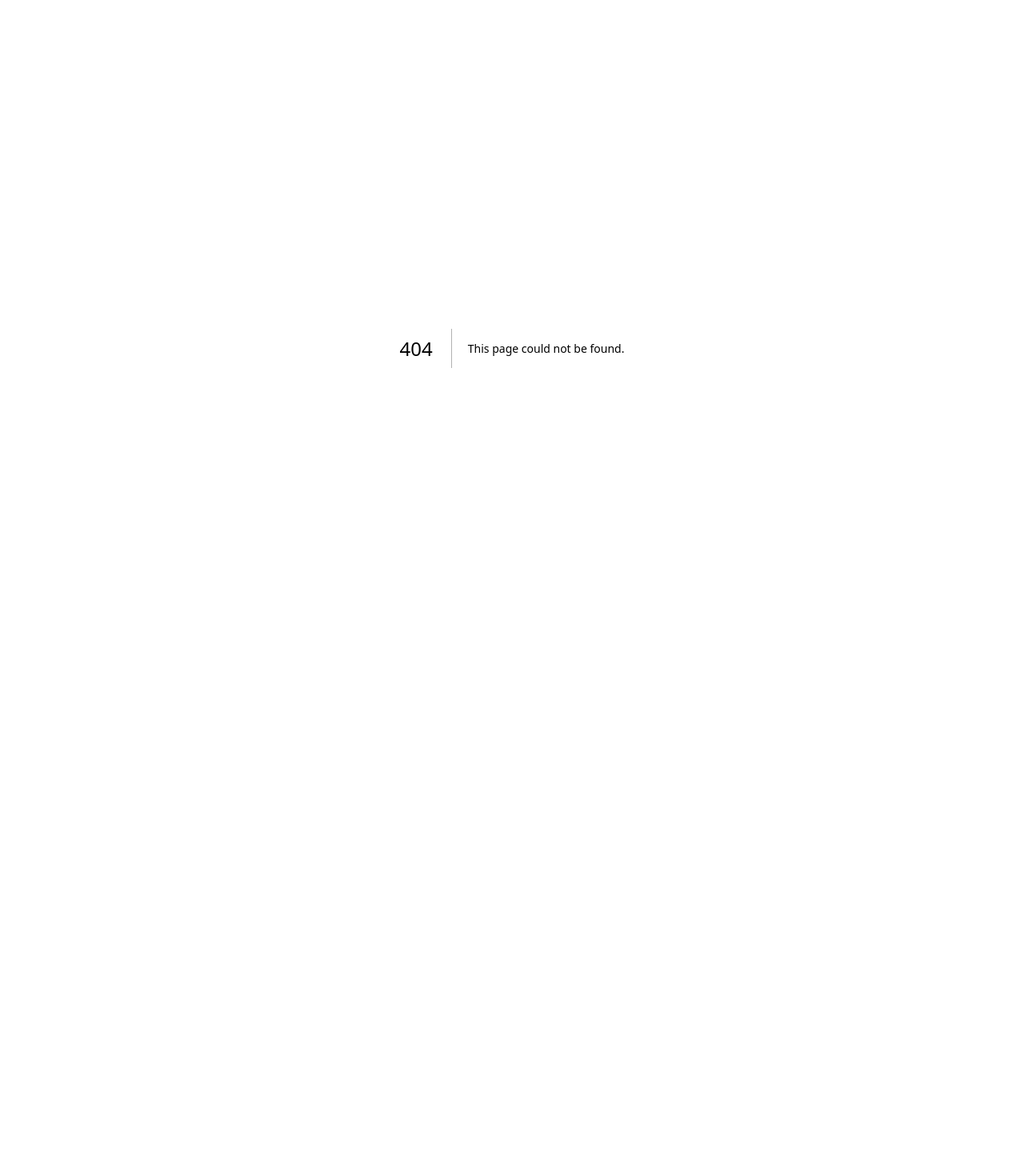
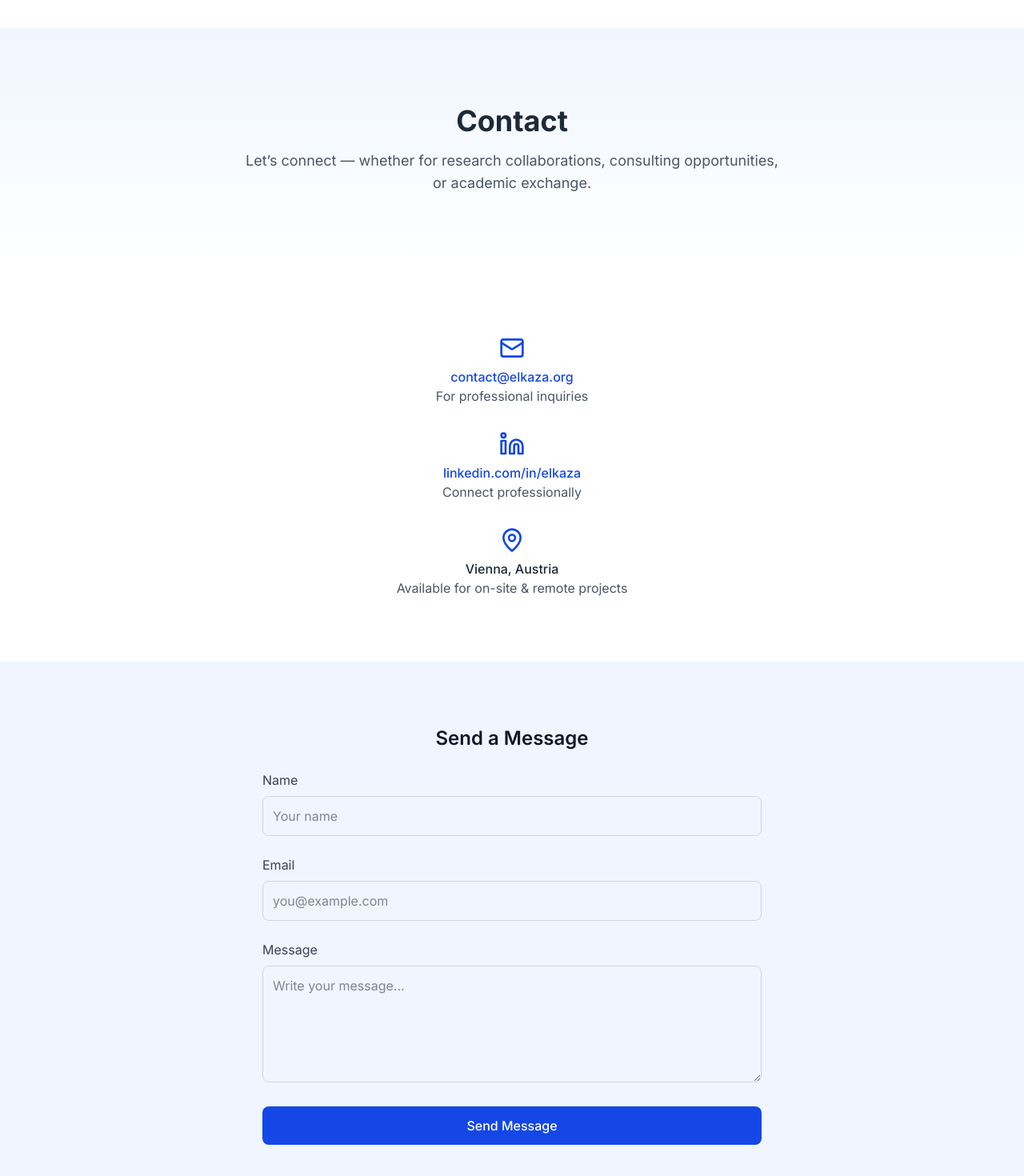
Before and after one commit to Elkaza/elkaza-org, a Next.js app: page /contact in a window 1280 px wide. Before the commit this address had no page. Shown: the part 94-1564 px from the top of the page at 80% size. Before the commit the page ends 929 px from the top, so only its background shows below. Built offline with nearby package versions, Linux system fonts and the light colour scheme.

Commit message:
feat: add professional contact page with form and links

```diff
--- /dev/null
+++ b/app/contact/page.tsx
@@ -0,0 +1,89 @@
+// app/contact/page.tsx
+import { Mail, Linkedin, MapPin } from "lucide-react";
+
+export default function ContactPage() {
+  return (
+    <main className="min-h-screen bg-white text-gray-900">
+      {/* HERO */}
+      <section className="text-center py-24 bg-gradient-to-b from-blue-50 to-white">
+        <h1 className="text-4xl font-bold mb-4 text-gray-800">Contact</h1>
+        <p className="text-lg text-gray-600 max-w-2xl mx-auto">
+          Let’s connect — whether for research collaborations, consulting opportunities, or academic exchange.
+        </p>
+      </section>
+
+      {/* CONTACT INFO */}
+      <section className="max-w-4xl mx-auto px-6 py-20 text-center space-y-8">
+        <div>
+          <Mail className="mx-auto w-8 h-8 text-blue-700 mb-2" />
+          <a
+            href="mailto:contact@elkaza.org"
+            className="text-blue-700 font-medium hover:underline"
+          >
+            contact@elkaza.org
+          </a>
+          <p className="text-gray-600">For professional inquiries</p>
+        </div>
+
+        <div>
+          <Linkedin className="mx-auto w-8 h-8 text-blue-700 mb-2" />
+          <a
+            href="https://www.linkedin.com/in/elkaza"
+            target="_blank"
+            className="text-blue-700 font-medium hover:underline"
+          >
+            linkedin.com/in/elkaza
+          </a>
+          <p className="text-gray-600">Connect professionally</p>
+        </div>
+
+        <div>
+          <MapPin className="mx-auto w-8 h-8 text-blue-700 mb-2" />
+          <p className="font-medium text-gray-800">Vienna, Austria</p>
+          <p className="text-gray-600">Available for on-site & remote projects</p>
+        </div>
+      </section>
+
+      {/* OPTIONAL CONTACT FORM (non-functional example) */}
+      <section className="bg-blue-50 py-20">
+        <div className="max-w-2xl mx-auto px-6">
+          <h2 className="text-2xl font-semibold mb-6 text-center">
+            Send a Message
+          </h2>
+          <form className="space-y-6">
+            <div>
+              <label className="block text-gray-700 mb-2">Name</label>
+              <input
+                type="text"
+                className="w-full border border-gray-300 rounded-lg p-3 focus:outline-none focus:ring-2 focus:ring-blue-500"
+                placeholder="Your name"
+              />
+            </div>
+            <div>
+              <label className="block text-gray-700 mb-2">Email</label>
+              <input
+                type="email"
+                className="w-full border border-gray-300 rounded-lg p-3 focus:outline-none focus:ring-2 focus:ring-blue-500"
+                placeholder="you@example.com"
+              />
+            </div>
+            <div>
+              <label className="block text-gray-700 mb-2">Message</label>
+              <textarea
+                rows={5}
+                className="w-full border border-gray-300 rounded-lg p-3 focus:outline-none focus:ring-2 focus:ring-blue-500"
+                placeholder="Write your message..."
+              ></textarea>
+            </div>
+            <button
+              type="submit"
+              className="w-full bg-blue-700 text-white py-3 rounded-lg font-medium hover:bg-blue-800 transition"
+            >
+              Send Message
+            </button>
+          </form>
+        </div>
+      </section>
+    </main>
+  );
+}
```
